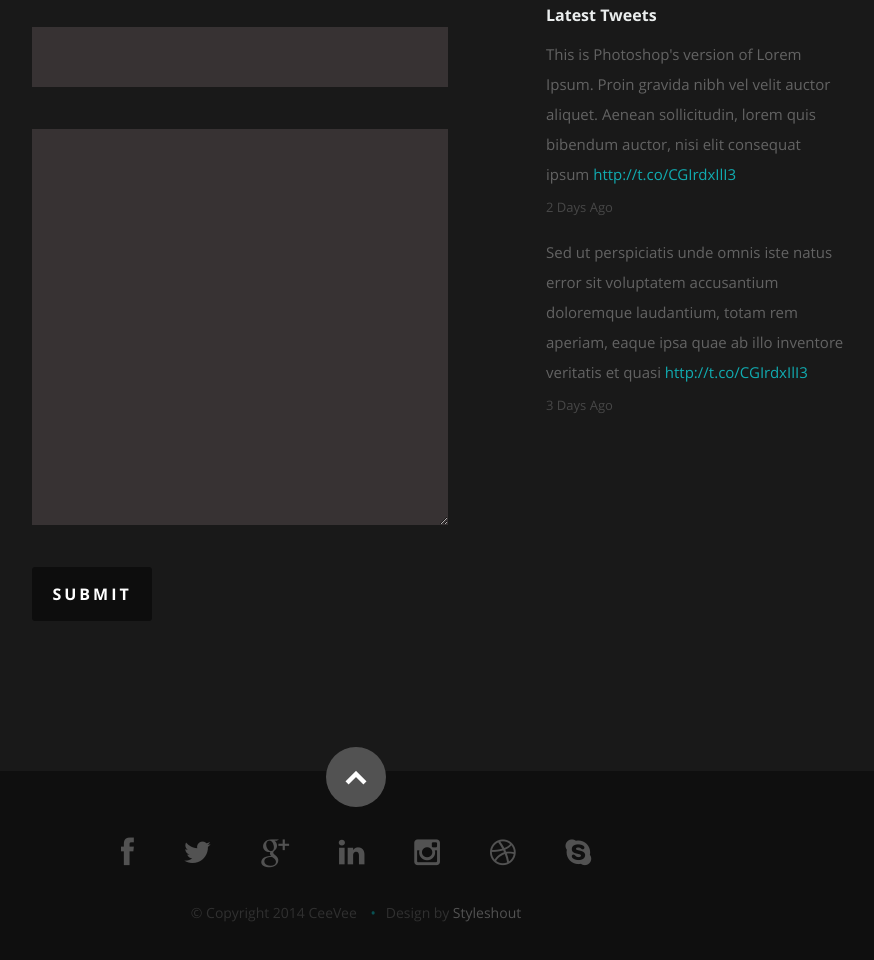
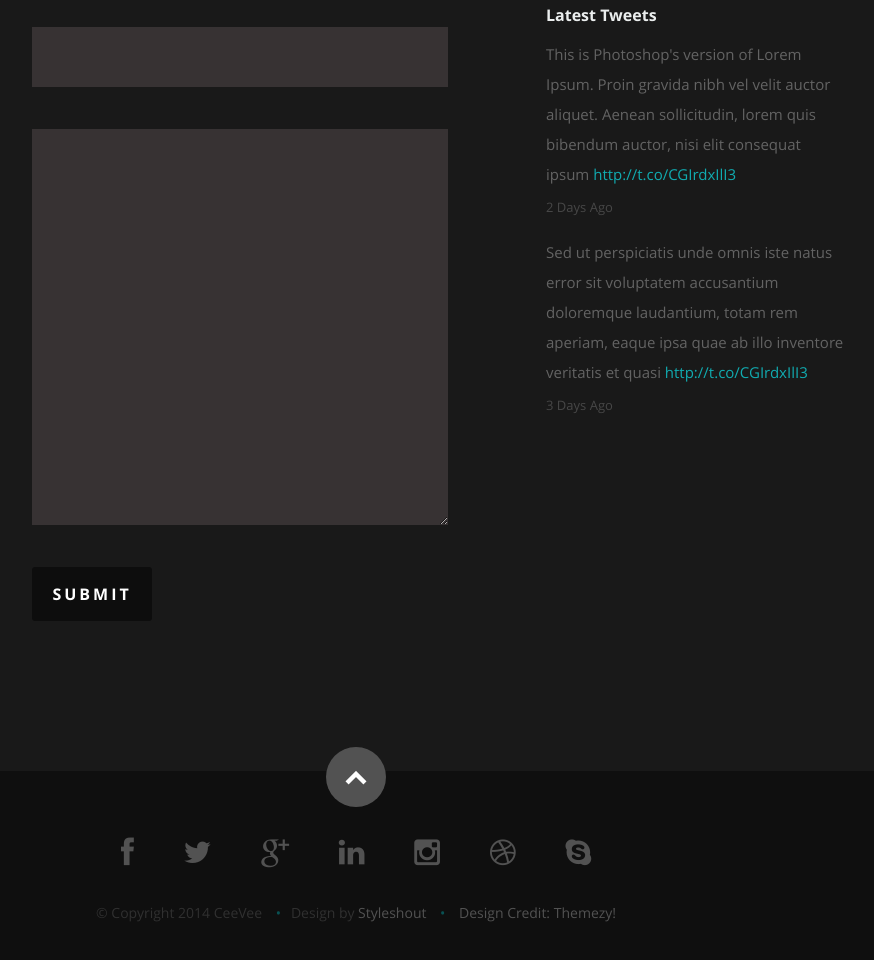
Before and after one commit to JackPeisel/jackpeisel.github.io, a plain HTML site: page index.html in a window 1280 px wide. Shown: the part 5585-6545 px from the top of the page, without its empty margins (284-1158 px from the left). Drawn offline with nearby package versions, Linux system fonts and the light colour scheme.

Commit message:
Add additional credit

```diff
--- a/index.html
+++ b/index.html
@@ -798,6 +798,7 @@
             <ul class="copyright">
                <li>&copy; Copyright 2014 CeeVee</li>
                <li>Design by <a href="http://www.styleshout.com/" title="Styleshout" target="_blank">Styleshout</a></li>
+	       <li> <a target="_blank" href="http://www.themezy.com">Design Credit: Themezy!</a> </li>
             </ul>
 
          </div>
```
